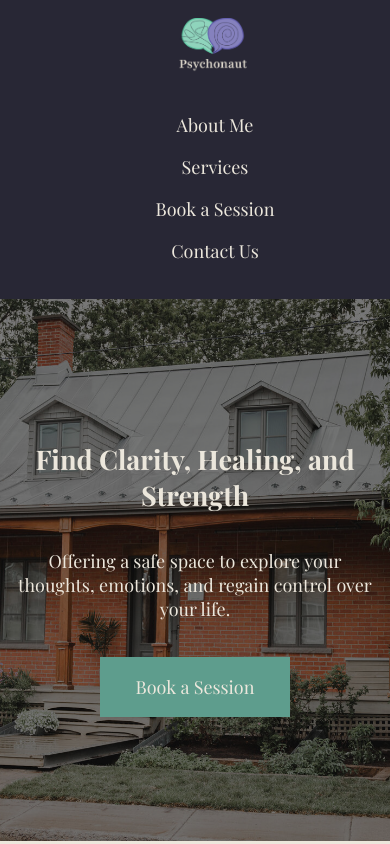
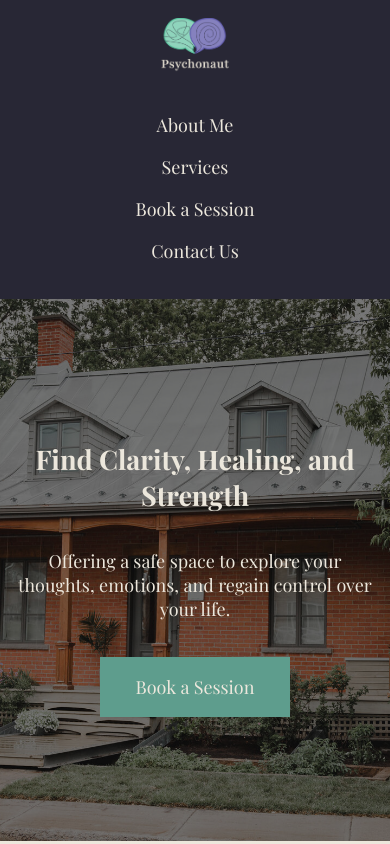
Before and after one commit to grubor-maja/psychonaut-website, a React (Create React App) app in the folder frontend/: page / in a window 390 px wide. Shown: the top 844 px of the page. Built offline with nearby package versions, Linux system fonts and the light colour scheme.

Commit message:
fix navbar text alignment

```diff
--- a/frontend/src/App.css
+++ b/frontend/src/App.css
@@ -488,6 +488,7 @@ button {
     .navbar-links {
         flex-direction: column;
         gap: 1rem;
+        padding-left: 0;
     }
 
     .image-text-section {
@@ -647,13 +648,14 @@ button {
   .navbar-logo img {
       height: 3rem;
       margin-bottom: 1rem;
-      margin-left: 2rem;
+      margin-left: 0;
   }
 
   .navbar-links {
       flex-direction: column;
       gap: 1rem;
       text-align: center;
+      padding-left: 0;
   }
 
   .hero-section {
```
